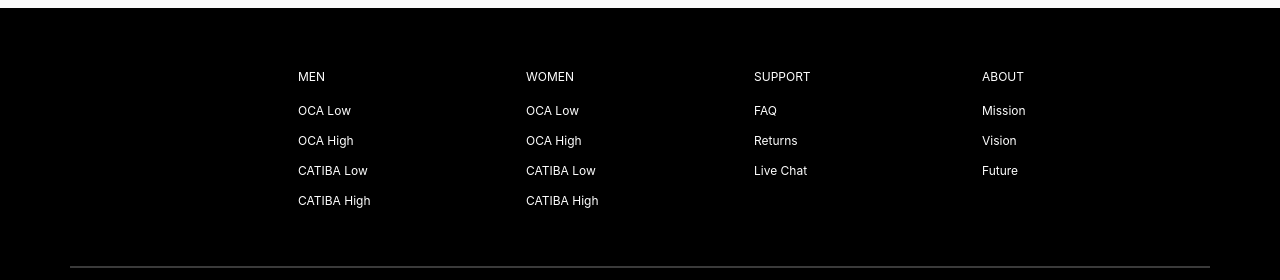
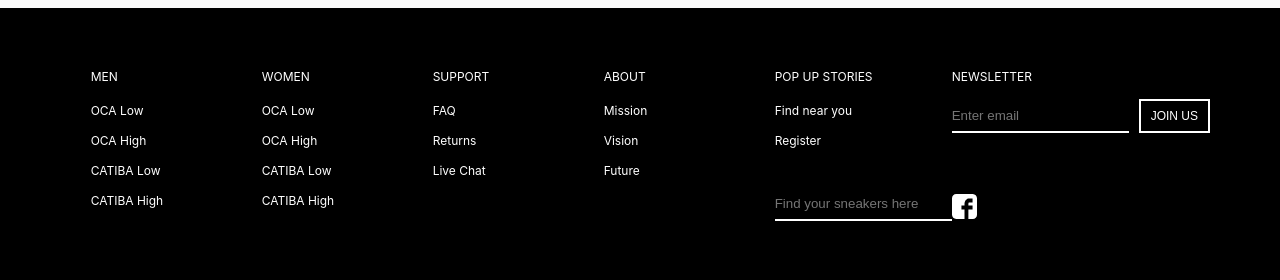
Before and after one commit to sujaymec/anatta_project, a React (Create React App) app: page / in a window 1280 px wide. Shown: the part 841-1121 px from the top of the page. Built offline with nearby package versions, Linux system fonts and the light colour scheme.

Commit message:
footer complete

```diff
--- a/src/App.css
+++ b/src/App.css
@@ -18,6 +18,8 @@
 .w-100{width: 100%;}
 .mb-15{margin-bottom:15px}
 .mb-30{margin-bottom:30px}
+.mt-15{margin-top:15px}
+.mt-30{margin-top:30px}
 .p-15{padding: 15px;}
 .fs-12{font-size: 12px;}
 
@@ -146,12 +148,14 @@
   padding: 50px 20px;
 }
 
-ul.footer-list-block{color:#fff; display: block;width:20%}
+ul.footer-list-block{color:#fff; display: block;min-width:15%}
 ul.footer-list-block li{display: block;font-size: 12px;line-height: 24px; cursor: pointer;}
 ul.footer-list-block li:first-child{text-transform: uppercase;line-height: 32px;}
+ul.footer-list-block li input[type="text"]{background: #000;border: 0px;border-bottom: 2px solid #fff;line-height: 30px;}
 
 #copyright-text{color:#3a3a3a;font-size: 12px; line-height: 48px;}
 #copyright-text a{color:#3a3a3a;}
+#join-us-btn{background: #000;border: 2px solid #fff;color: #fff;line-height: 30px;padding: 0px 10px;margin-left: 10px;font-size: 12px;}
 
 @media (min-width : 1025px){
   .hide-on-desktop{display:none !important}
--- a/src/Components/Footer/Footer.js
+++ b/src/Components/Footer/Footer.js
@@ -1,4 +1,5 @@
 import React, {Component} from 'react'
+import facebookLogo from '../../Assets/images/facebook-logo.png'
 
 export default class Footer extends Component{
 
@@ -33,12 +34,30 @@
                         <li className="">Vision</li>
                         <li className="">Future</li>
                     </ul>
+                    <ul className="footer-list-block">
+                        <li className="list-header">Pop up stories</li>
+                        <li className="">Find near you</li>
+                        <li className="">Register</li>
+                        <li className="mt-30">
+                            <input type="text" placeholder="Find your sneakers here" />
+                        </li>
+                    </ul>
+                    <ul className="footer-list-block">
+                        <li className="list-header">Newsletter</li>
+                        <li className="">
+                            <input type="text" placeholder="Enter email" />
+                            <button id="join-us-btn">JOIN US</button>
+                        </li>
+                        <li className="mt-30">
+                            <img src={facebookLogo} style={{marginTop:"25px"}} />
+                        </li>
+                    </ul>
                 </div>
 
                 <div className="container-m50" style={{marginTop:"50px"}}>
                     <hr style={{border: "1px solid #3a3a3a"}} />
-                    <p id="copyright-text" className="text-align-center">Copyright &copy; 2019 CARIUMA. All Rights Reserved.
-                        <a href="#"> Terms of use</a> | <a href="#">Privacy Policy</a>
+                    <p id="copyright-text" className="text-align-center">Copyright &copy; 2019 CARIUMA. All Rights Reserved. &nbsp;
+                        <a href="#">Terms of use</a> | <a href="#">Privacy Policy</a>
                     </p>
                 </div>
 
```
Also changed, not shown: src/Assets/images/facebook-logo.png (added).
